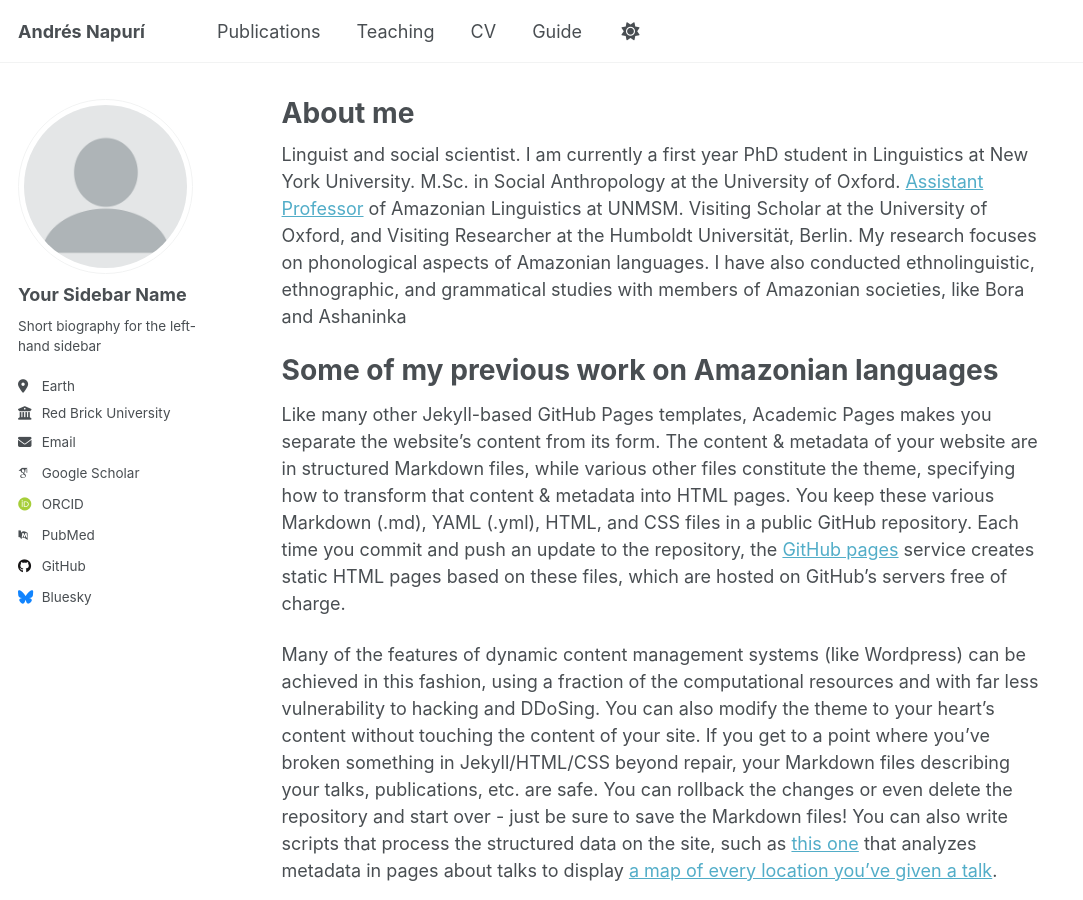
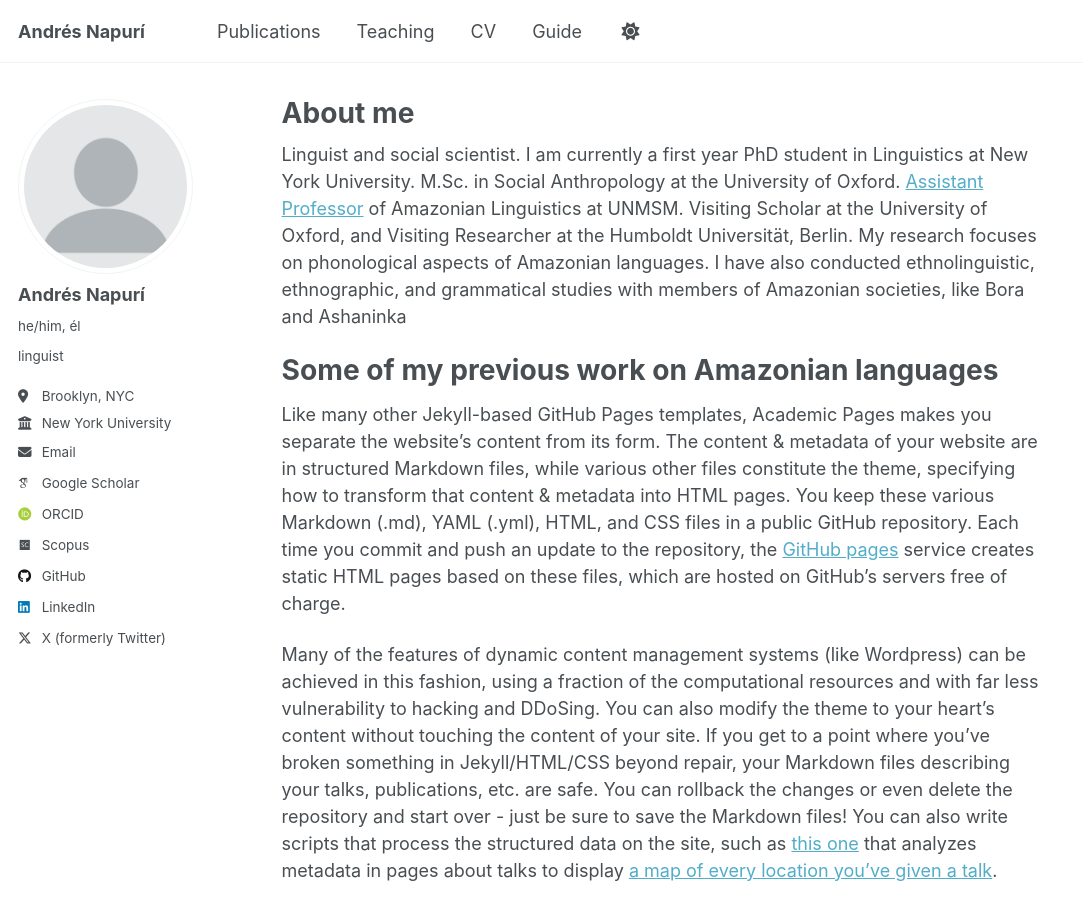
Before and after one commit to andresnapuri/andresnapuri.github.io, a Jekyll site: the page built from _pages/about.md, in a window 1280 px wide and 900 px high. Shown: the whole window, without its empty margins (0-1083 px from the left). Built offline with Jekyll 4.4.1, drawn with Linux system fonts in a browser that asks for light colours; some web fonts are replaced; a script that is not in the unit is left out.

Commit message:
Update _config.yml

```diff
--- a/_config.yml
+++ b/_config.yml
@@ -24,25 +24,25 @@ repository               : "academicpages/academicpages.github.io"
 author:
   # Biographic information
   avatar           : "profile.png"
-  name             : "Your Sidebar Name"
-  pronouns         : # example: "she/her"
-  bio              : "Short biography for the left-hand sidebar"
-  location         : "Earth"
-  employer         : "Red Brick University"
-  uri              : # URL
-  email            : "none@example.org"
+  name             : "Andrés Napurí"
+  pronouns         : "he/him, él"
+  bio              : "linguist"
+  location         : "Brooklyn, NYC"
+  employer         : "New York University"
+  uri              : #
+  email            : "a.napuri@nyu.edu"
 
   # Academic websites
   academia         : # URL
   arxiv            : # URL - Update with the correct link to your profile
-  googlescholar    : "https://scholar.google.com/citations?user=PS_CX0AAAAAJ"
+  googlescholar    : "https://scholar.google.com/citations?user=vLYPTEwAAAAJ&hl=es"
   inspire-hep      : # URL
   impactstory      : # URL
-  orcid            : "http://orcid.org/yourorcidurl"
+  orcid            : "http://orcid.org/0000-0003-1103-572X"
   semantic         : # URL
-  pubmed           : "https://www.ncbi.nlm.nih.gov/pubmed/?term=john+snow"
+  pubmed           : # URL
   researchgate     : # URL
-  scopus           : # URL
+  scopus           : "https://www.scopus.com/authid/detail.uri?authorId=57204018457"
 
   # Repositories and software development
   bitbucket        : # Username - Update with your username on the site
@@ -54,7 +54,7 @@ author:
 
   # Social media
   artstation       : # Username
-  bluesky          : "bsky.app" # Replace this with you Bluesky username
+  bluesky          : # Username
   facebook         : # Username
   flickr           : # Username
   foursquare       : # Username
@@ -63,7 +63,7 @@ author:
   keybase          : # Username
   instagram        : # Username
   lastfm           : # Username
-  linkedin         : # Username
+  linkedin         : "https://www.linkedin.com/in/andres-napuri"
   mastodon         : # URL
   medium           : # URL
   pinterest        : # Username
@@ -71,7 +71,7 @@ author:
   steam            : # Username
   telegram         : # URL
   tumblr           : # Username
-  twitter          : # Username for X / Twitter
+  twitter          : a_napuri
   vine             : # Username
   weibo            : # Username
   wikipedia        : # Username
```
